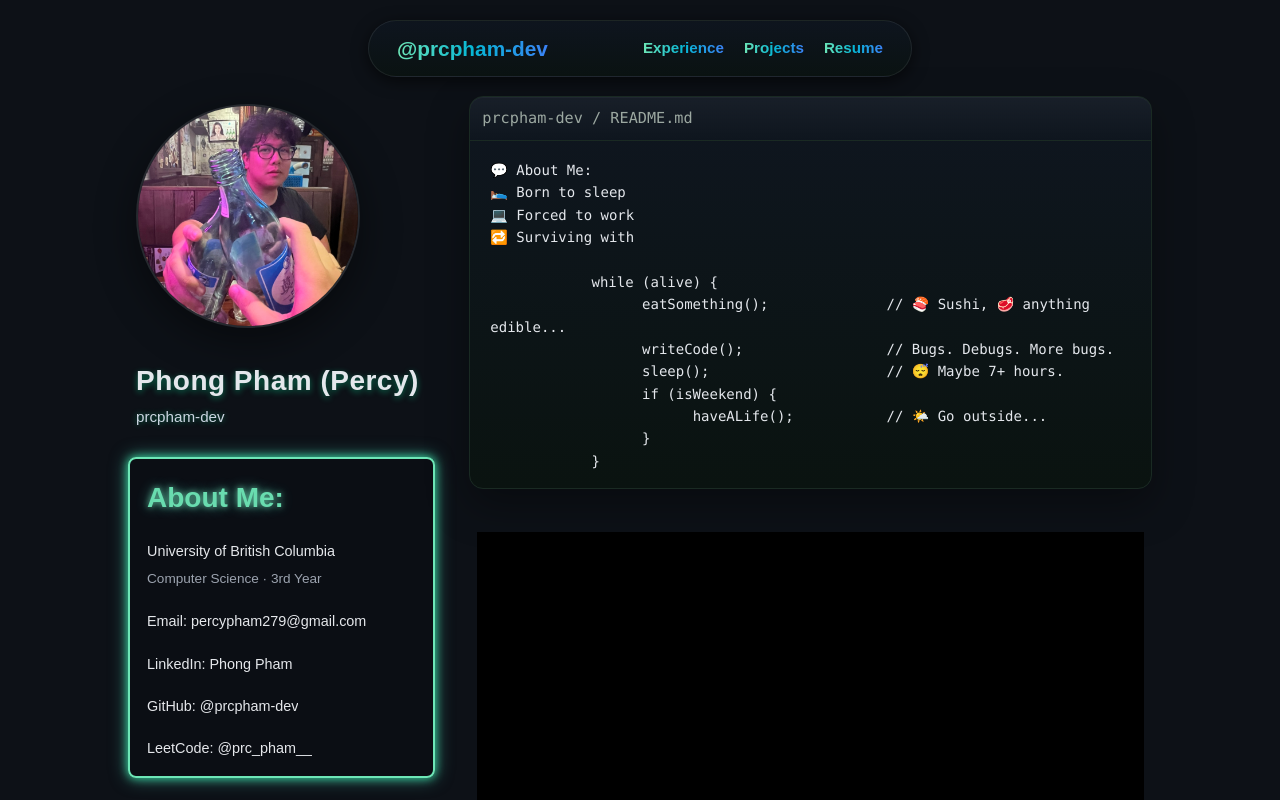
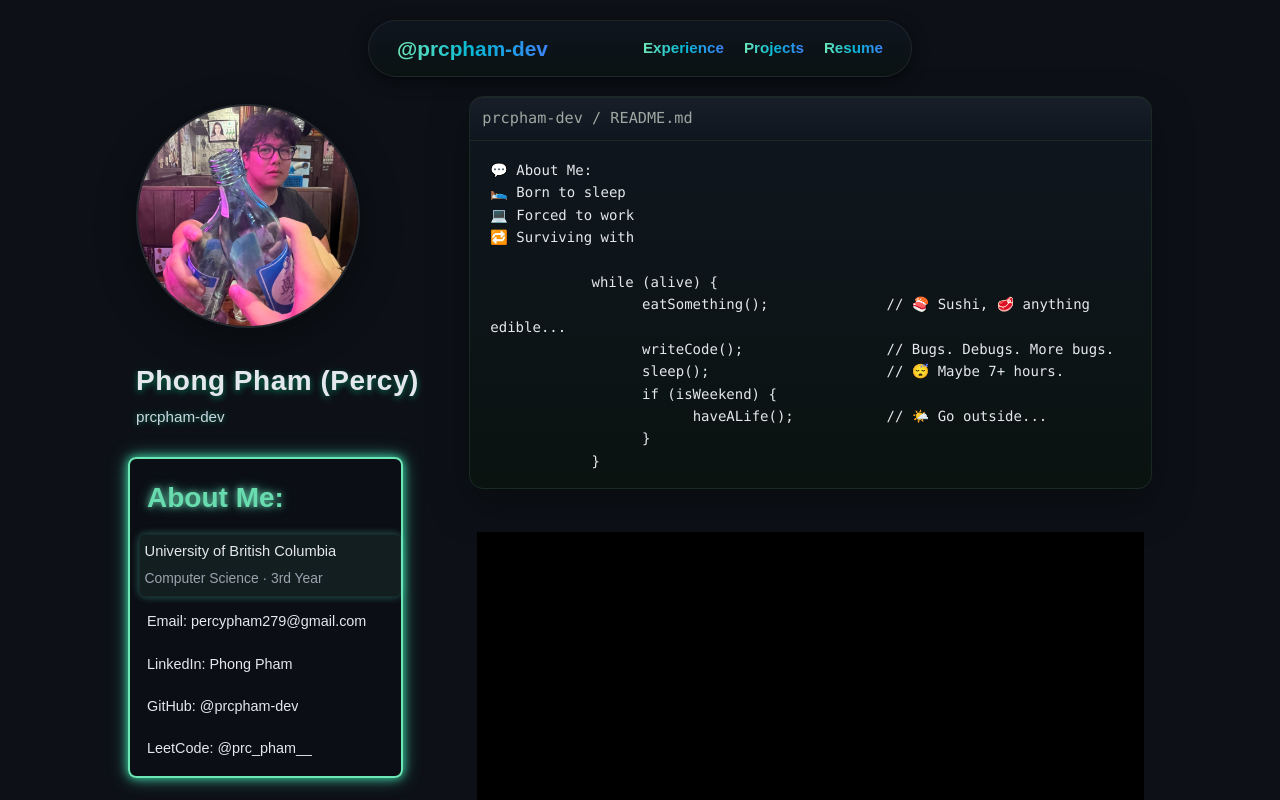
Before and after one commit to prcpham-dev/prcpham-portfolio, a Next.js app in the folder portfolio/: page / in a window 1280 px wide. In both pictures the pointer is over the element 270 px from the left and 565 px from the top of the page. Shown: the top 800 px of the page. Built offline with nearby package versions, Linux system fonts and the light colour scheme.

Commit message:
The aboutInfo card fix

```diff
--- a/portfolio/pages/components/about/about.module.css
+++ b/portfolio/pages/components/about/about.module.css
@@ -52,13 +52,11 @@
     display: flex;
     flex-direction: column;
     gap: 10px;
-
-    width: 24vw;
+    width: 21.5vw;
     padding: 12px;
     border-radius: 8px;
     border: 2px solid #6ee7b7;
-    box-shadow: 0 0 10px #34d399,
-                0 0 18px rgba(94,234,212,0.5);
+    box-shadow: 0 0 10px #34d399, 0 0 18px rgba(94,234,212,0.5);
     background: rgba(0,0,0,0.15);
 }
 
@@ -72,6 +70,20 @@
     transform-origin: center;
     margin-right: 1rem;
     width: 20vw;
+    transition: all 0.25s ease;
+    cursor: pointer;
+}
+
+.row:hover {
+    background: rgba(110, 231, 183, 0.08);
+    transform: scale(1.02);
+    box-shadow: 0 0 8px rgba(94, 234, 212, 0.4);
+}
+
+.row:hover .link {
+    color: #86efac;
+    text-decoration: underline;
+    text-underline-offset: 2px;
 }
 
 .rowText,
@@ -173,7 +185,6 @@
     color: #6ee7b7;
     text-shadow: 0 0 8px #34d399, 0 0 12px rgba(94, 234, 212, 0.5);
     animation: ledPulse 1.8s infinite alternate ease-in-out;
-
     display: flex;
     flex-direction: column;
     align-items: flex-start;
```
